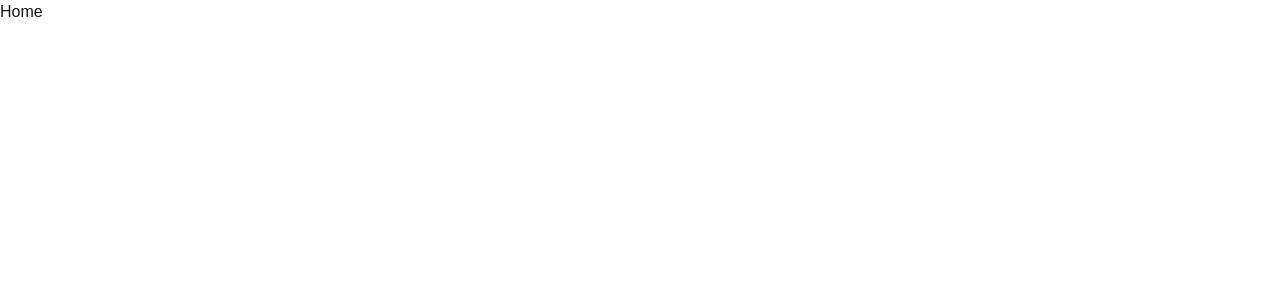
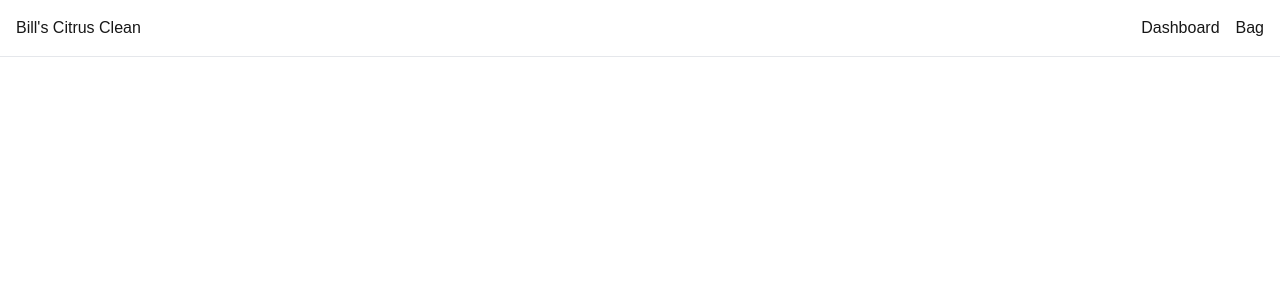
Before and after one commit to nexxdevv/bills-citrus-clean, a Next.js app: page / in a window 1280 px wide. Shown: the top 300 px of the page. Built offline with nearby package versions, Linux system fonts and the light colour scheme.

Commit message:
add header, add firebase config, add react-icons

```diff
--- a/app/layout.tsx
+++ b/app/layout.tsx
@@ -1,5 +1,6 @@
 import type { Metadata } from "next";
 import "./globals.css";
+import Header from "@/components/Header";
 
 
 export const metadata: Metadata = {
@@ -15,6 +16,7 @@ export default function RootLayout({
   return (
     <html lang="en">
       <body>
+        <Header />
         {children}
       </body>
     </html>
--- a/app/page.tsx
+++ b/app/page.tsx
@@ -1,7 +1,7 @@
 export default function Home() {
   return (
     <div>
-      Home
+
     </div>
   );
 }
--- /dev/null
+++ b/components/Header.tsx
@@ -0,0 +1,16 @@
+import Link from "next/link"
+import React from "react"
+
+const Header = () => {
+  return (
+    <header className="flex justify-between p-4 border-b">
+      <Link href="/">Bill's Citrus Clean</Link>
+      <div className="flex gap-4">
+        <Link href="/dashboard">Dashboard</Link>
+        <Link href="/bag">Bag</Link>
+      </div>
+    </header>
+  )
+}
+
+export default Header
```
Also changed, not shown: lib/firebase.ts (added, +18 -0 lines), package.json (+7 -5 lines), 1 other file (tests, documents, lock files or other folders).
